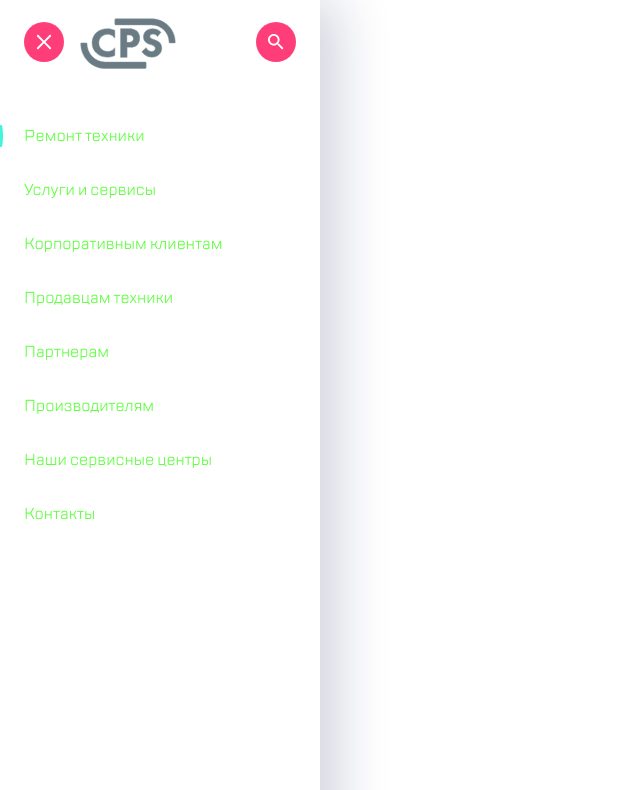
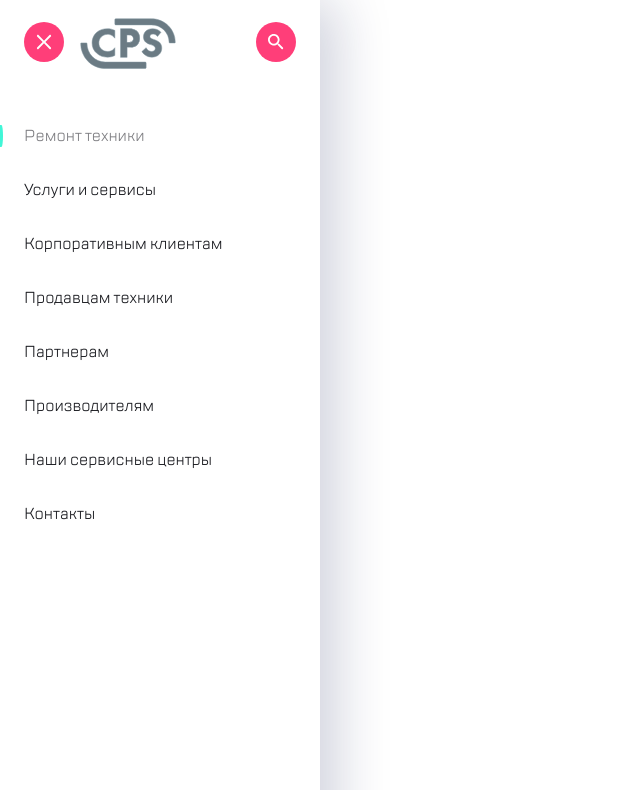
Before and after one commit to Growlll/block-4, a plain HTML site: page mobile-menu.html in a window 1280 px wide. Shown: the top 790 px of the page, without its empty margins (0-640 px from the left). Drawn offline with Linux system fonts and the light colour scheme.

Commit message:
Еще правки

```diff
--- a/css/mobile-menu.css
+++ b/css/mobile-menu.css
@@ -96,9 +96,6 @@ a:active {
 	list-style: none;
 	position: relative;
 }
-.menu-item a:link {
-		color: #5cff3c;
-	}
 .link {
 	font-size: 16px;
 	color: #1B1C21;
```
